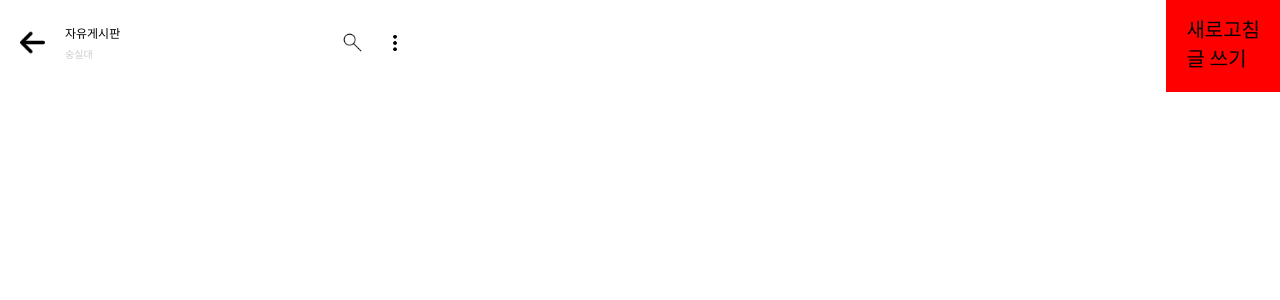
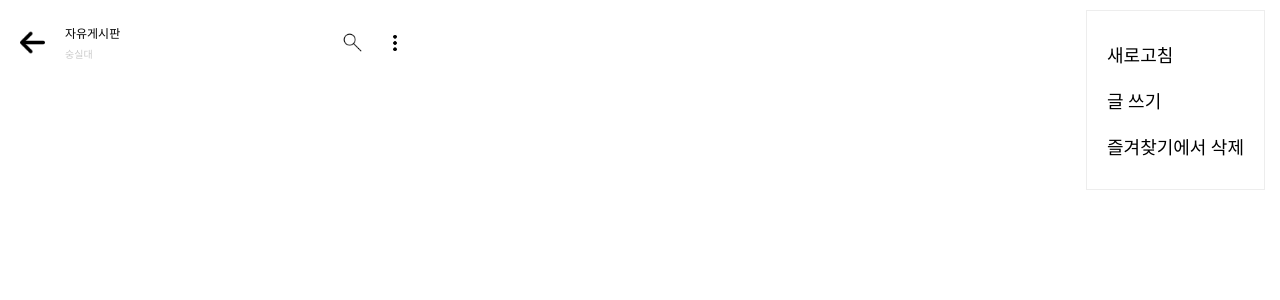
Before and after one commit to kimjunha1231/everytime, a React (Create React App) app: page /Board/FreeBoard in a window 1280 px wide. Both pictures are taken after a click on the picture 395 px from the left and 42 px from the top of the page. Shown: the top 300 px of the page. Built offline with nearby package versions, Linux system fonts and the light colour scheme.

Commit message:
기모띠

```diff
--- a/src/components/board/freeBoard/FreeBoardNav.js
+++ b/src/components/board/freeBoard/FreeBoardNav.js
@@ -1,4 +1,4 @@
-import React, { useState, useRef, useEffect } from "react";
+import React from "react";
 import styled from "styled-components";
 import { navIcons } from "../../../path/Resources";
 import { atom,useRecoilState } from 'recoil';
@@ -11,6 +11,7 @@ const NavBox = styled.div`
     padding: 20px 0 0 20px;
     display: flex;
     align-items: center;
+    z-index: 0;
 `;
 const LeftIcon = styled.img`
     height: 25px;
@@ -36,32 +37,32 @@ const EtcIcon = styled.img`
     height: 20px;
 `;
 const EtcList = styled.div`
-    background-color: red;
+    background-color: white;
     position: absolute;
+    top: 0%;
     right: 0;
-    padding: 20px;
+    padding: 10px 20px 10px 20px;
+    margin: 10px 15px 0 0;
 
+    border: 1px solid #ededed;
+    z-index: 1;
 `;
 const EtcContent = styled.div`
-    font-size:20px;
+    font-size:18px;
+    margin: 20px 0;
 `;
 export const etcstate = atom({
     key: 'etcstate',
     default: false,
   });
 export const FreeBoardNav = () => {
-    const etcRef = useRef();
     const [etcOpen, setEtcOpen] = useRecoilState(etcstate);
     const EtcMode = () => {
         setEtcOpen(!etcOpen)
     }
-    const closeEtc = e =>{
-        if(etcRef.current === e.target) {
-            setEtcOpen(false)
-        }
-    }
+
     return (
-        <NavBox ref={etcRef} onClick={closeEtc}>
+        <NavBox >
             <LeftIcon src={navIcons.leftarrow} alt="나가기" />
             <NavTextBox>
                 <NavTitle>자유게시판</NavTitle>
@@ -72,6 +73,7 @@ export const FreeBoardNav = () => {
             {etcOpen && <EtcList >
                 <EtcContent>새로고침</EtcContent>
                 <EtcContent>글 쓰기</EtcContent>
+                <EtcContent>즐겨찾기에서 삭제</EtcContent>
             </EtcList>}
 
         </NavBox>
--- a/src/components/board/freeBoard/FreeBoardindex.js
+++ b/src/components/board/freeBoard/FreeBoardindex.js
@@ -1,5 +1,5 @@
-import React, { useRef } from "react";
-import { useSetRecoilState } from "recoil";
+import React, { useRef, useEffect } from "react";
+import { useRecoilState } from "recoil";
 import { etcstate, FreeBoardNav } from "./FreeBoardNav";
 import styled from "styled-components";
 
@@ -7,16 +7,24 @@ const Back = styled.div`
 `;
 
 const FreeBoard = () => {
-    const close = useSetRecoilState(etcstate);
+    const [close, setclose] = useRecoilState(etcstate);
+    useEffect(() => {
+        const clickOutside = (e) => {
+            if (close && etcRef.current && !etcRef.current.contains(e.target)) {
+                setclose(false);
+            }
+        };
+
+        document.addEventListener("mousedown", clickOutside);
+
+        return () => {
+            document.removeEventListener("mousedown", clickOutside);
+        };
+    }, );
     const etcRef = useRef();
-    const closeEtc = e => {
-        if (etcRef.current === e.target) {
-            close(false)
-        }
-    }
     return (
-        <Back ref={etcRef} onClick={closeEtc}>
-            <FreeBoardNav />
+        <Back ref={etcRef}>
+            <FreeBoardNav   />
         </Back>
 
     );
```
